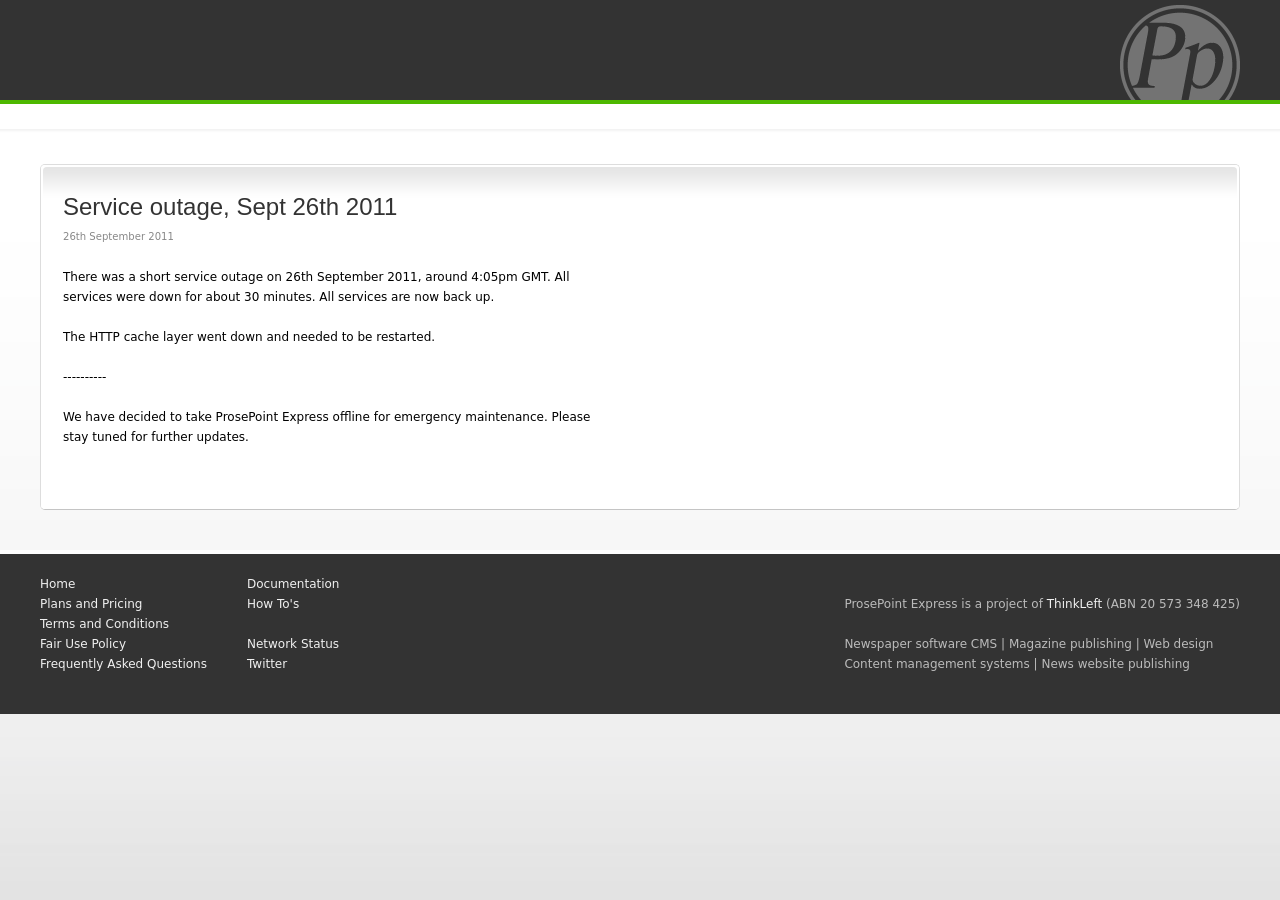
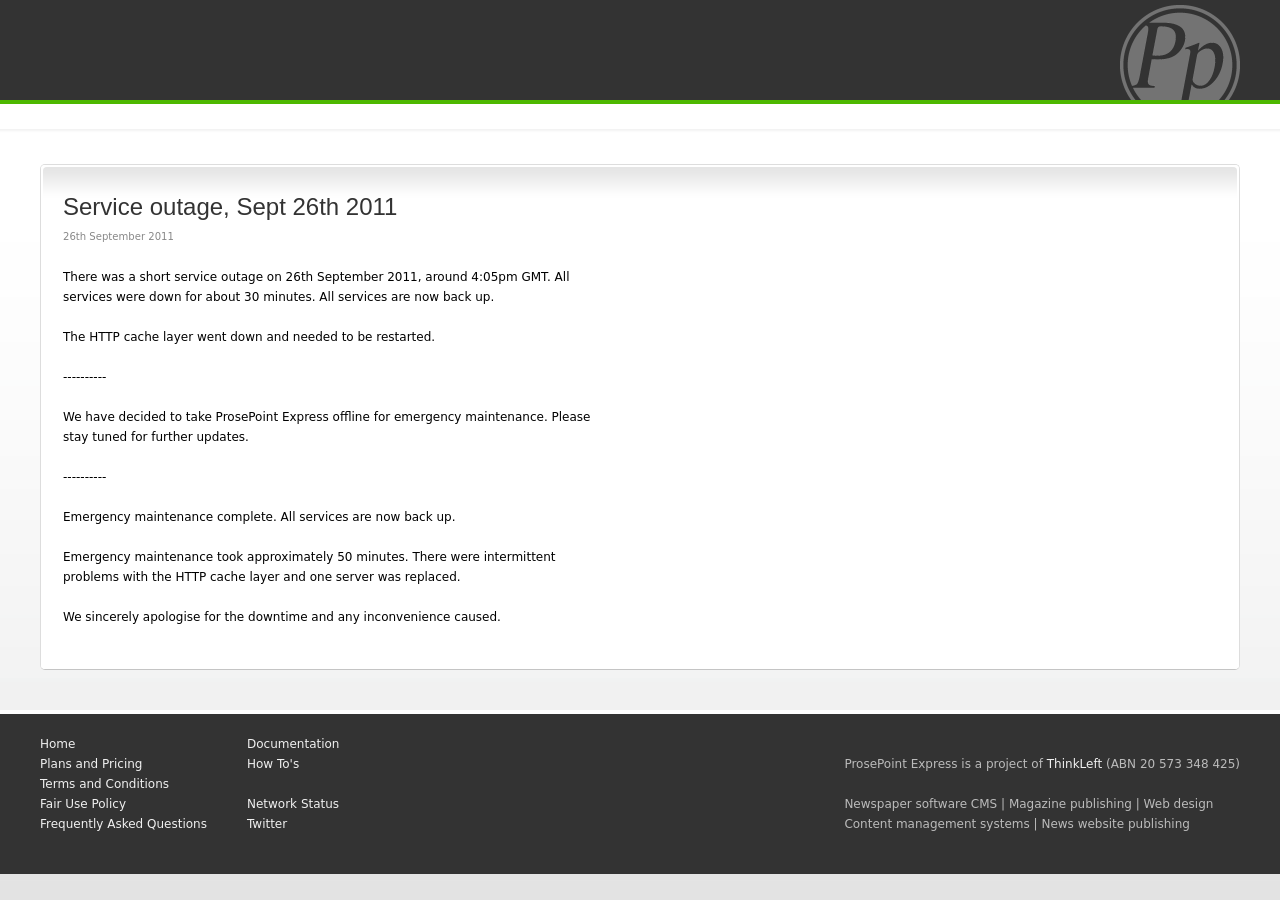
Before and after one commit to prosepoint/prosepoint.github.io, a Jekyll site: the page built from _posts/2011-09-26-service-outage.html, in a window 1280 px wide. Built offline with Jekyll 4.4.1, drawn with Linux system fonts in a browser that asks for light colours.

Commit message:
Updates.

```diff
--- a/_posts/2011-09-26-service-outage.html
+++ b/_posts/2011-09-26-service-outage.html
@@ -11,4 +11,12 @@
 ----------
 </p><p>
 We have decided to take ProsePoint Express offline for emergency maintenance. Please stay tuned for further updates.
+</p><p>
+----------
+</p><p>
+Emergency maintenance complete. All services are now back up.
+</p><p>
+Emergency maintenance took approximately 50 minutes. There were intermittent problems with the HTTP cache layer and one server was replaced.
+</p><p>
+We sincerely apologise for the downtime and any inconvenience caused.
 </p>
```
